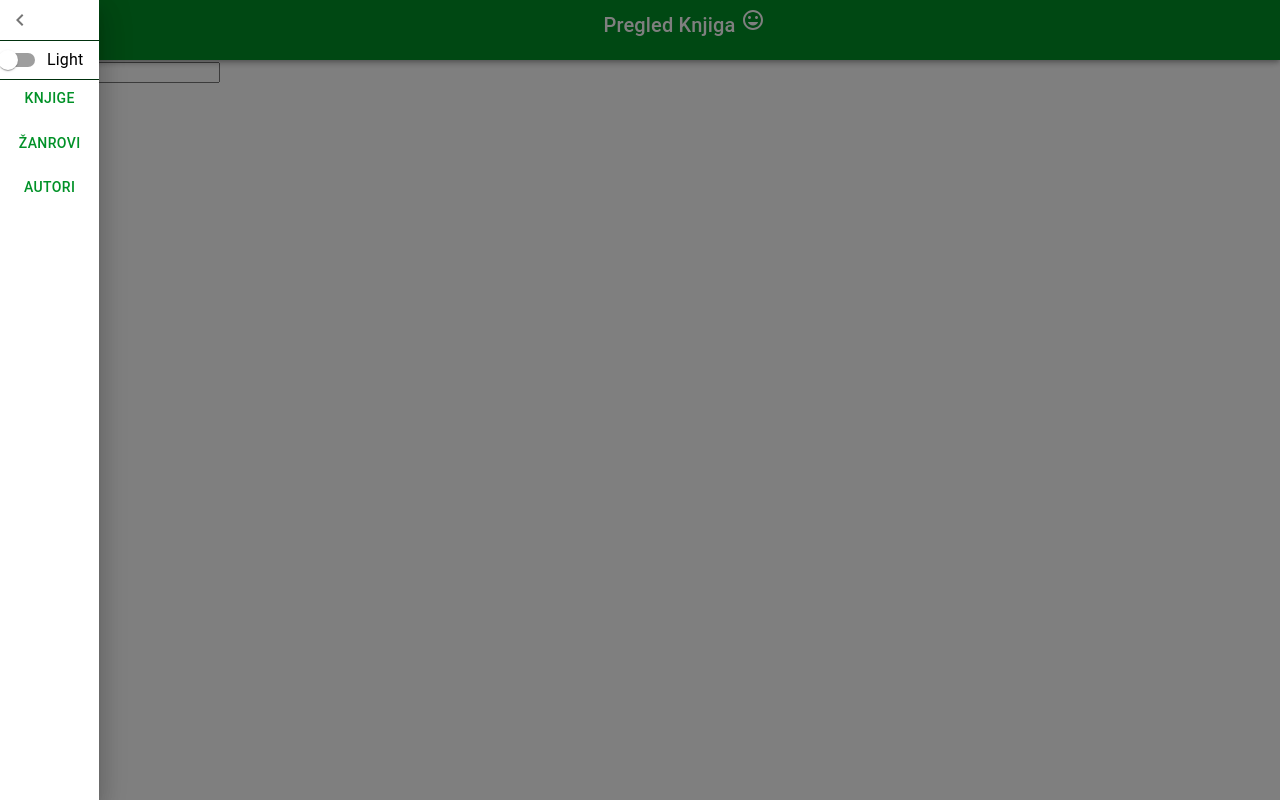
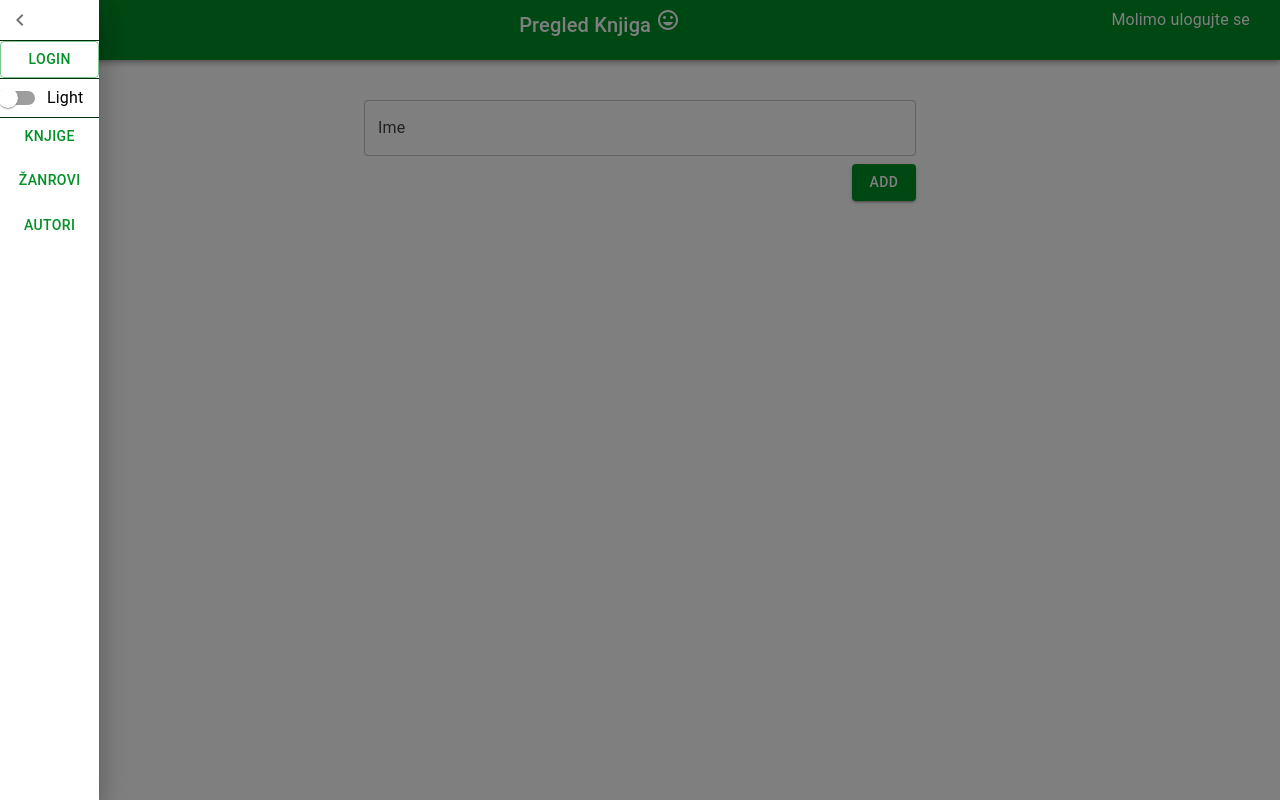
Before and after one commit to IT-Prekvalifikacije-2022-Frontend/G3-Pregled, a React (Create React App) app: page /genres/new in a window 1280 px wide. Both pictures are taken after a click on the button 44 px from the left and 32 px from the top of the page. Built offline with nearby package versions, Linux system fonts and the light colour scheme.

Commit message:
MUI svega i ceo login.

```diff
--- a/src/App.js
+++ b/src/App.js
@@ -1,8 +1,10 @@
-import { NavLink, Outlet } from "react-router-dom";
+import { NavLink, Outlet, useLocation, useNavigate } from "react-router-dom";
 import { AppBar, Box, Divider, Drawer, IconButton, Stack, Toolbar, Typography, Button, createTheme, ThemeProvider, CssBaseline, FormGroup, FormControlLabel, Switch} from "@mui/material";
 import { ChevronLeft, Menu, Mood } from "@mui/icons-material";
-import { useMemo, useState } from "react";
+import { createContext, useMemo, useState } from "react";
 import { prvo_veliko } from "./tekstAlati";
+import { useLogin } from "./login_logic";
+import LoginControl from "./LoginControl";
 
 const create_palette = (mode) => {
   let r = {};
@@ -36,12 +38,18 @@ const create_palette = (mode) => {
   }
 }
 
+export const UserContext = createContext(null);
+
 function App() {
   const [otvoreno, setOtvoreno] = useState(false);
   const [mode, setMode] = useState('light');
-  const theme = useMemo(() => createTheme(create_palette(mode)), [mode])
+  const theme = useMemo(() => createTheme(create_palette(mode)), [mode]);
+  const [user, login, logout] = useLogin();
+  const nav = useNavigate();
+  const loc = useLocation();
   return <>
     <ThemeProvider theme={theme}>
+      <UserContext.Provider value={{user, login, logout}}>
       <CssBaseline/>
       <Stack direction="column">
         <AppBar sx={{ height: "60px", flexDirection: "row" }}>
@@ -55,6 +63,7 @@ function App() {
             </IconButton>
           </Toolbar>
           <Typography variant="h6" sx={{ flexGrow: 1, textAlign: 'center', lineHeight: 2.5 }}>Pregled Knjiga <Mood /> </Typography>
+          <Typography sx={{lineHeight: 2.5, paddingRight: "30px"}}>{(user) ? `Zdravo ${user.name}` : "Molimo ulogujte se"}</Typography>
         </AppBar>
         <Drawer
           anchor="left"
@@ -66,6 +75,8 @@ function App() {
               <ChevronLeft />
             </IconButton>
           </Box>
+          <Divider />
+              <LoginControl safePath="/" defaultPath="/books"/>
           <Divider />
               <Box>
                 <FormGroup>
@@ -92,6 +103,7 @@ function App() {
           <Outlet />
         </Box>
       </Stack>
+      </UserContext.Provider>
     </ThemeProvider>
   </>;
   /*return <>
--- /dev/null
+++ b/src/LoginControl.js
@@ -0,0 +1,78 @@
+import { useContext, useState } from "react"
+import { UserContext } from "./App"
+import { useNavigate } from "react-router-dom";
+import { Button, Dialog, DialogActions, DialogContent, DialogContentText, DialogTitle, TextField, Typography } from "@mui/material";
+
+export const LoginControl = ({safePath, defaultPath}) => {
+    const {user, login, logout} = useContext(UserContext);
+    const nav = useNavigate();
+    const [open, setOpen] = useState(false);
+
+    const [username, setUsername] = useState("");
+    const [password, setPassword] = useState("");
+
+    const [error, setError] = useState(false);
+
+    const handleClose = () => {
+        setOpen(false);
+    };
+    const handleLogin = () => {
+        const u = login(username, password);
+        if(u === null){
+            setError(true);
+        }else{
+            setError(false);
+            setOpen(false);
+            nav(defaultPath);
+        }
+    }
+    return <>
+        <Button variant="outlined" onClick={e => {
+            if(user === null){
+                setOpen(true);
+            }else{
+                logout();
+                nav(safePath);
+            }
+        }
+        }>
+            {(user) ? "Logout" : "Login"}
+        </Button>
+        <Dialog open={open} onClose={handleClose}>
+            <DialogTitle>
+                Login
+            </DialogTitle>
+            <DialogContent>
+                <DialogContentText>
+                    Molimo unesite korisničko ime i lozinku.
+                </DialogContentText>
+                <TextField
+                    autoFocus
+                    id="username"
+                    label="Korisničko ime"
+                    type="text"
+                    fullWidth
+                    value={username}
+                    onChange={e => setUsername(e.target.value)}
+                    margin="dense"
+                />
+                <TextField
+                    id="password"
+                    label="Lozinka"
+                    type="password"
+                    fullWidth
+                    value={password}
+                    onChange={e => setPassword(e.target.value)}
+                    margin="dense"
+                />
+            {error && <Typography sx={{color: 'red'}}>Pogrešno korisničko ime ili lozinka.</Typography>}
+            </DialogContent>
+            <DialogActions>
+                <Button onClick={handleClose}>Cancel</Button>
+                <Button onClick={handleLogin}>Login</Button>
+            </DialogActions>
+        </Dialog>
+    </>;
+}
+
+export default LoginControl;
--- a/src/NewGenre.js
+++ b/src/NewGenre.js
@@ -1,6 +1,6 @@
 import { useEffect, useState } from "react";
-import { useFetcher, useLoaderData, useNavigate } from "react-router-dom";
-
+import { useFetcher, useNavigate } from "react-router-dom";
+import { Button, Container, Stack, TextField } from "@mui/material";
 //TODO make generic for editing and adding new
 const NewGenre = () => {
     const [n, setN] = useState("");
@@ -11,7 +11,25 @@ const NewGenre = () => {
             nav(-1);
         }
     }, [fetcher, nav]);
-    return <div>
+    return <>
+        <Container maxWidth="sm">
+            <Stack direction={"column"} spacing={1} sx={{ paddingTop: '40px'}}>
+                <TextField label="Ime" value={n} onChange={e => setN(e.target.value)} />
+                <Stack direction={"row-reverse"}>
+                    <Button variant="contained" onClick={e => {
+                        let o = { name: n };
+                        fetcher.submit(o, {
+                            method: 'post',
+                            action: `/genres/new`
+                        });
+                    }}>
+                        Add
+                    </Button>
+                </Stack>
+            </Stack>
+        </Container>
+    </>;
+    /*return <div>
         <label>Ime: <input value={n} onChange={(e) => setN(e.target.value)}/></label><br/>
         <button onClick={e => {
             let o = {name: n};
@@ -20,7 +38,7 @@ const NewGenre = () => {
                 action: `/genres/new`
             });
         }}>Save</button>
-    </div>;
+    </div>;*/
 }
 
 export default NewGenre;
--- a/src/index.js
+++ b/src/index.js
@@ -1,7 +1,7 @@
 import React from 'react';
 import ReactDOM from 'react-dom/client';
 import App from './App';
-import { RouterProvider, createBrowserRouter, useRouteError } from 'react-router-dom';
+import { Navigate, RouterProvider, createBrowserRouter, useRouteError } from 'react-router-dom';
 import Books from './Books';
 import Genres from './Genres';
 import Authors from './Authors';
@@ -10,41 +10,28 @@ import NewGenre from './NewGenre';
 import Author from './Author';
 import NewAuthor from './NewAuthor';
 import Book from './Book';
+import { check_login, get_login } from './login_logic';
+import {Box, Container, Stack, Typography } from '@mui/material';
 
-const BookError = () => {
+const ErrorDisplay = ({entity}) => {
   const error = useRouteError();
-  return <div className='error_message'>
-    <h2>Desila se greška u učitavanju knjiga</h2>
-    <p>Jako nam je žao. Da li ste pokrenuli back-end server, možda?</p>
-    <h3>Interna greška je: </h3>
-    <pre>
-      {error.message}
-    </pre>
-  </div>
-}
-
-const GenreError = () => {
-  const error = useRouteError();
-  return <div className='error_message'>
-    <h2>Desila se greška u učitavanju žanrova</h2>
-    <p>Jako nam je žao. Da li ste pokrenuli back-end server, možda?</p>
-    <h3>Interna greška je: </h3>
-    <pre>
-      {error.message}
-    </pre>
-  </div>
-}
-
-const AuthorError = () => {
-  const error = useRouteError();
-  return <div className='error_message'>
-    <h2>Desila se greška u učitavanju pisaca.</h2>
-    <p>Jako nam je žao. Da li ste pokrenuli back-end server, možda?</p>
-    <h3>Interna greška je: </h3>
-    <pre>
-      {error.message}
-    </pre>
-  </div>
+  if(error.cause === 'login'){
+    return <Navigate to="/"/>;
+  }
+  return <Container>
+    <Stack direction={'column'} spacing={1}>
+      <Typography variant='h4'>Desila se greška u učitavanju {entity}</Typography>
+      <Typography>
+      Jako nam je žao. Da li ste pokrenuli back-end server, možda?
+      </Typography>
+      <Typography variant='h6'>Interna greška je: </Typography>
+      <Box>
+        <pre>
+          {error.message}
+        </pre>
+      </Box>
+    </Stack>
+  </Container>
 }
 
 const router = createBrowserRouter([
@@ -56,30 +43,34 @@ const router = createBrowserRouter([
         path: "books",
         element: <Books/>,
         loader: async () => {
+          const user = check_login();
           let b = await fetch("http://localhost:8080/api/v1/book");
           let bb = await b.json();
           let g = await fetch("http://localhost:8080/api/v1/genre");
           let gg = await g.json();
           return [bb, gg];
         },
-        errorElement: <BookError/>
+        errorElement: <ErrorDisplay entity="knjiga"/>
       },
       {
         path: "genres",
         element: <Genres/>,
-        errorElement: <GenreError/>,
+        errorElement: <ErrorDisplay entity="žanrova"/>,
         loader: async () => {
+          const user = check_login();
           return fetch("http://localhost:8080/api/v1/genre");
         }
       },
       {
         path: "genres/:id",
         element: <Genre></Genre>,
-        errorElement: <GenreError/>,
+        errorElement: <ErrorDisplay entity="žanrova"/>,
         loader: async ({params}) => {
+          const user = check_login();
           return fetch(`http://localhost:8080/api/v1/genre/${params.id}`);
         },
         action: async ({params, request}) => {
+          const user = check_login();
           if(request.method === 'DELETE'){
             return fetch(`http://localhost:8080/api/v1/genre/${params.id}`, {
               method: 'DELETE'
@@ -99,8 +90,9 @@ const router = createBrowserRouter([
       {
         path: "genres/new",
         element: <NewGenre/>,
-        errorElement: <GenreError/>,
+        errorElement: <ErrorDisplay entity="žanrova"/>,
         action: async ({request}) => {
+          const user = check_login();
           if(request.method === 'POST'){
             const data = Object.fromEntries(await request.formData());
             return fetch(`http://localhost:8080/api/v1/genre`, {
@@ -116,19 +108,22 @@ const router = createBrowserRouter([
       {
         path: "authors",
         element: <Authors/>,
-        errorElement: <AuthorError/>,
+        errorElement: <ErrorDisplay entity="pisaca"/>,
         loader: async () => {
+          const user = check_login();
           return fetch("http://localhost:8080/api/v1/author");
         }
       },
       {
         path: "authors/:id",
         element: <Author/>,
-        errorElement: <AuthorError/>,
+        errorElement: <ErrorDisplay entity="pisaca"/>,
         loader: async ({params}) => {
+          const user = check_login();
           return fetch(`http://localhost:8080/api/v1/author/${params.id}`);
         },
         action: async ({params, request}) => {
+          const user = check_login();
           if(request.method === 'DELETE'){
             return fetch(`http://localhost:8080/api/v1/author/${params.id}`, {
               method: 'DELETE'
@@ -148,8 +143,9 @@ const router = createBrowserRouter([
       {
         path: "authors/new",
         element: <NewAuthor/>,
-        errorElement: <AuthorError/>,
+        errorElement: <ErrorDisplay entity="pisaca"/>,
         action: async ({request}) => {
+          const user = check_login();
           if(request.method === 'POST'){
             const data = Object.fromEntries(await request.formData());
             return fetch(`http://localhost:8080/api/v1/author`, {
@@ -165,8 +161,9 @@ const router = createBrowserRouter([
       {
         path: "books/:id",
         element: <Book></Book>,
-        errorElement: <BookError/>,
+        errorElement: <ErrorDisplay entity="pisaca"/>,
         loader: async ({params}) => {
+          const user = check_login();
           let b = await fetch(`http://localhost:8080/api/v1/book/${params.id}`);
           let bb = await b.json();
           let g = await fetch('http://localhost:8080/api/v1/genre/');
--- /dev/null
+++ b/src/login_logic.js
@@ -0,0 +1,44 @@
+import { useState } from "react";
+
+export const useLogin = () => {
+    const [user, setUser] = useState(JSON.parse(localStorage.getItem('user')));
+    return [
+        user,
+        (username, password) => {
+            //Ovde bi poslali na back-end zahtev za logovanjem, a ovde samo simuliramo
+            if(username === 'veljko' && password === 'veljko'){
+                const nuser = {
+                    username: 'veljko',
+                    name: 'Veljko Petrović',
+                    token: 'deepSecrets'
+                };
+                setUser(nuser);
+                localStorage.setItem('user', JSON.stringify(nuser));
+                return nuser;
+            }else{
+                return null;
+            }
+        },
+        () => {
+            setUser(null);
+            localStorage.removeItem('user');
+        }
+    ]
+}
+
+export const get_login = () => {
+    const user = JSON.parse(localStorage.getItem('user'));
+    return user;
+}
+
+export const check_login = () => {
+    const user = get_login();
+          if(user === null){
+            const err = {
+              cause: 'login',
+              message: 'Korisnik nije logovan'
+            };
+            throw err;
+          }
+    return user;
+}
```
Also changed, not shown: src/Genre.js (+21 -3 lines), src/Genres.js (+50 -3 lines).
